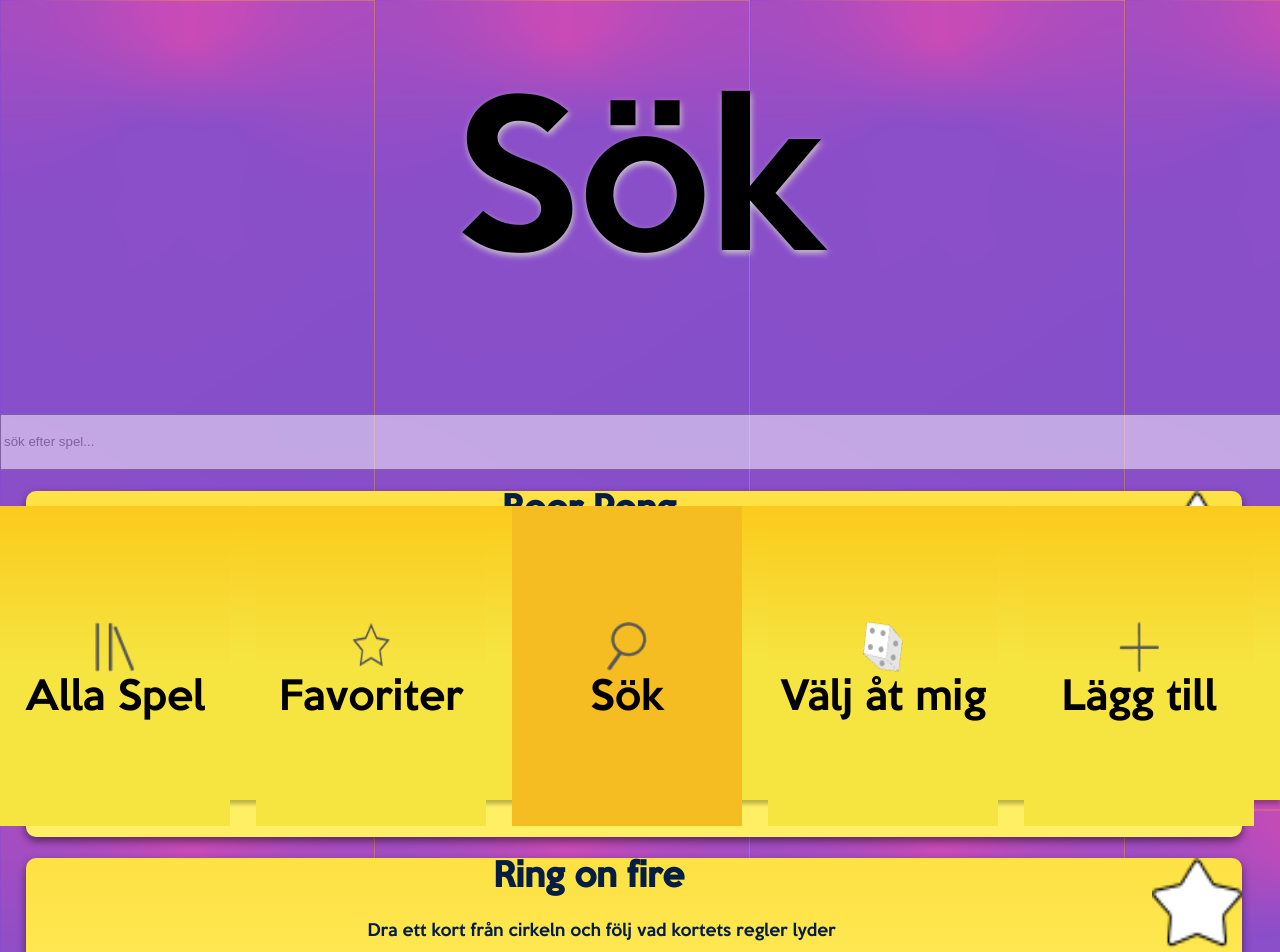
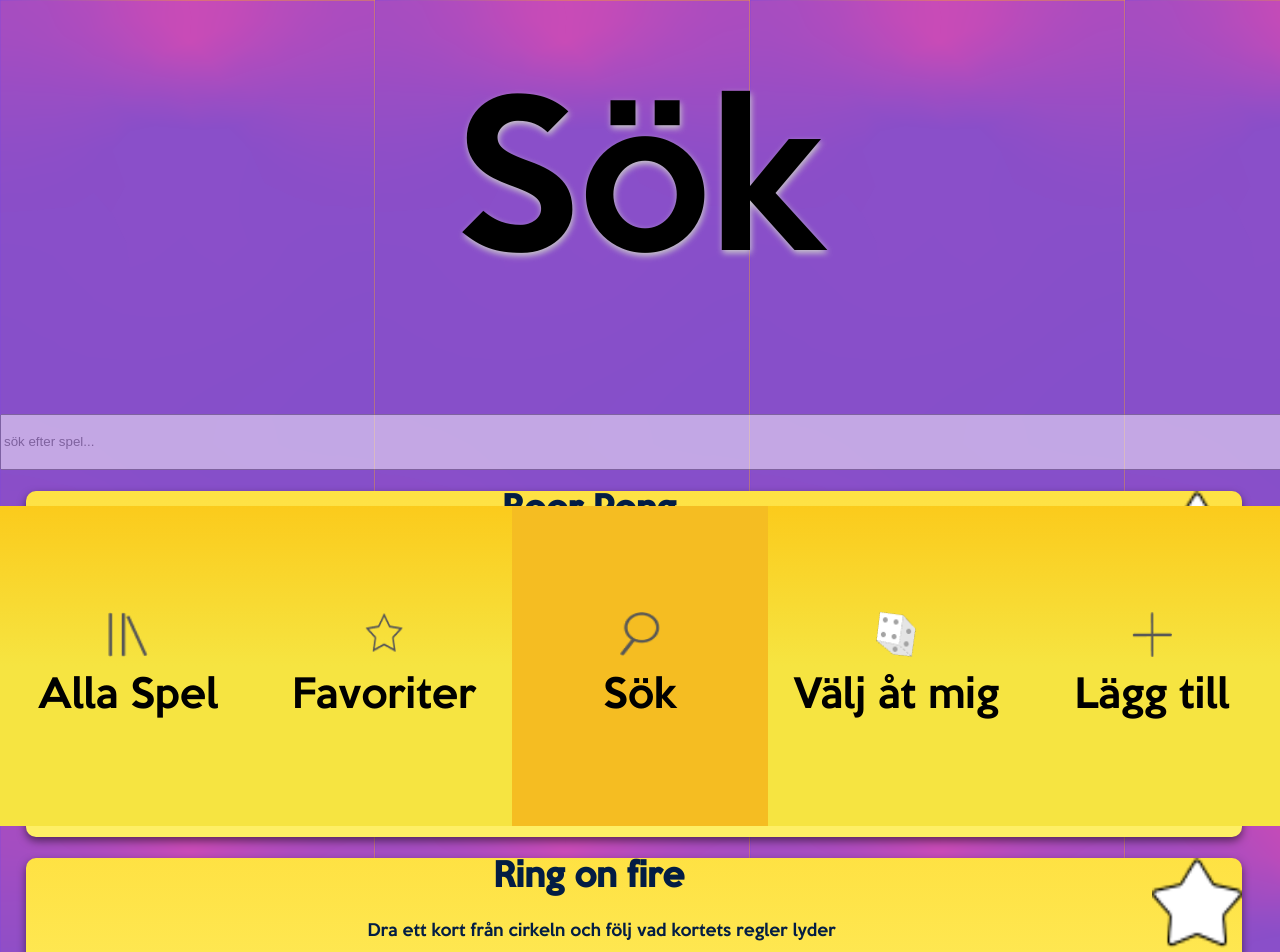
Before and after one commit to VibeValley/PartyPP, a React (Create React App) app: page /Sok in a window 1280 px wide. Shown: the top 952 px of the page. Built offline with nearby package versions, Linux system fonts and the light colour scheme.

Commit message:
Update App.css

```diff
--- a/src/App.css
+++ b/src/App.css
@@ -283,14 +283,28 @@ a {
 
 .knappar_bot {
   position: relative;
-  width: 18vw;
+  width: 20vw;
   height: 25vw;
   margin-left: 0%;
-  margin-right: 2%;
+  margin-right: 0%;
   top: 0%;
   margin-bottom: 20%;
+  background: linear-gradient(180deg#ffb800 -37.5%, #f6e441 50%);
+  padding: 0;
+  border: none;
+  z-index: -1;
+}
 
-  background: linear-gradient(180deg, #ffb800 -37.5%, #f6e441 50%);
+#LäggID{
+  position: relative;
+  float: right;
+  width: 20vw;
+  height: 25vw;
+  margin-left: 0%;
+  margin-right: 0%;
+  top: 0%;
+  margin-bottom: 20%;
+  background: linear-gradient(180deg#ffb800 -37.5%, #f6e441 50%);
   padding: 0;
   border: none;
   z-index: -1;
@@ -307,8 +321,9 @@ a {
 
 .FPic {
   position: relative;
-  margin-top: 4vw;
-  height: 50px;
+  margin-top: 3vw;
+  margin-bottom: 1vw;
+  height: 45px;
   width: 40px;
   z-index: -1;
 }
@@ -375,28 +390,37 @@ label {
   border-radius: 5px;
   padding-left: 20px;
   font-family: myFirstFont;
+  color: white;
 }
 
 .LäggtillForms {
   font-family: myFirstFont;
   box-sizing: border-box;
   border: 2px solid #ccc;
-  border-radius: 1vw;
+  border-radius: 2vw;
   background-color: #f8f8f8;
+  /*background-color: #884FC9;*/
   resize: none;
   margin-bottom: 4vw;
   margin-top: 2vw;
+  opacity: 0.5;
+}
+
+.LäggtillForms::placeholder{
+  color: white;
 }
 
 .row:after {
   content: "";
   display: table;
   clear: both;
+
 }
 #fRegler {
   width: 90%;
   height: 30vw;
   padding: 1vw 2vw;
+
 }
 #fTitel {
   padding: 1vw 2vw;
```
